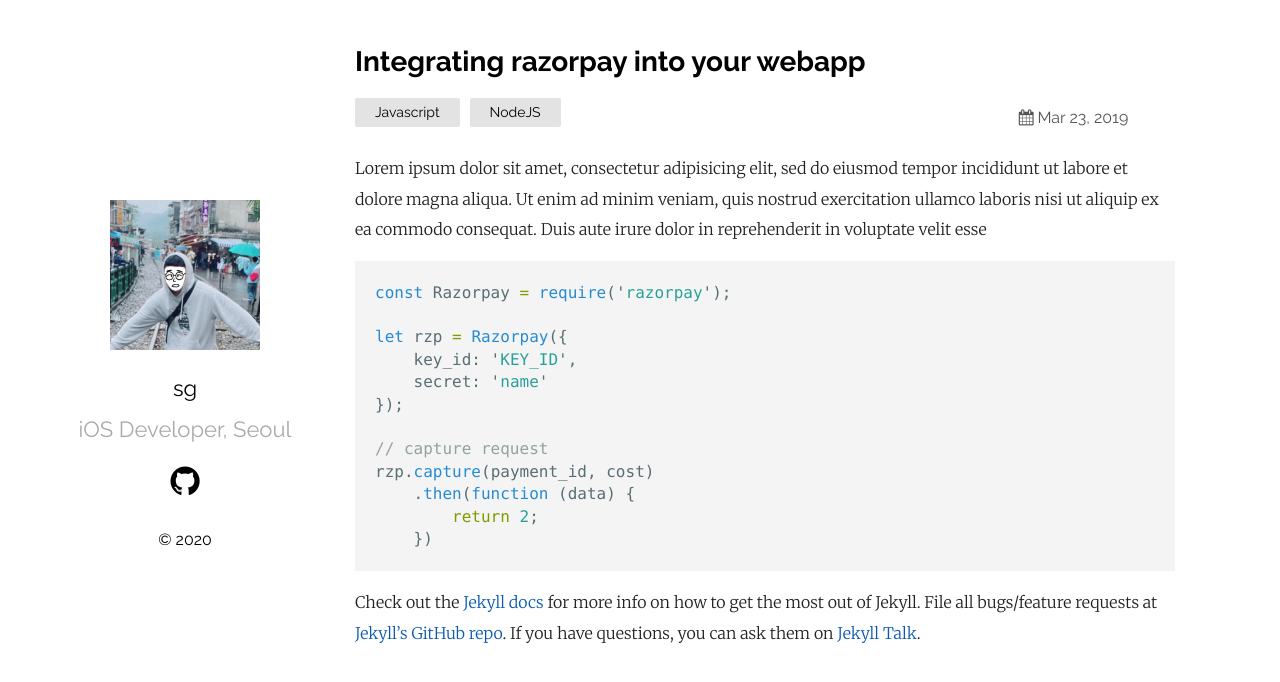
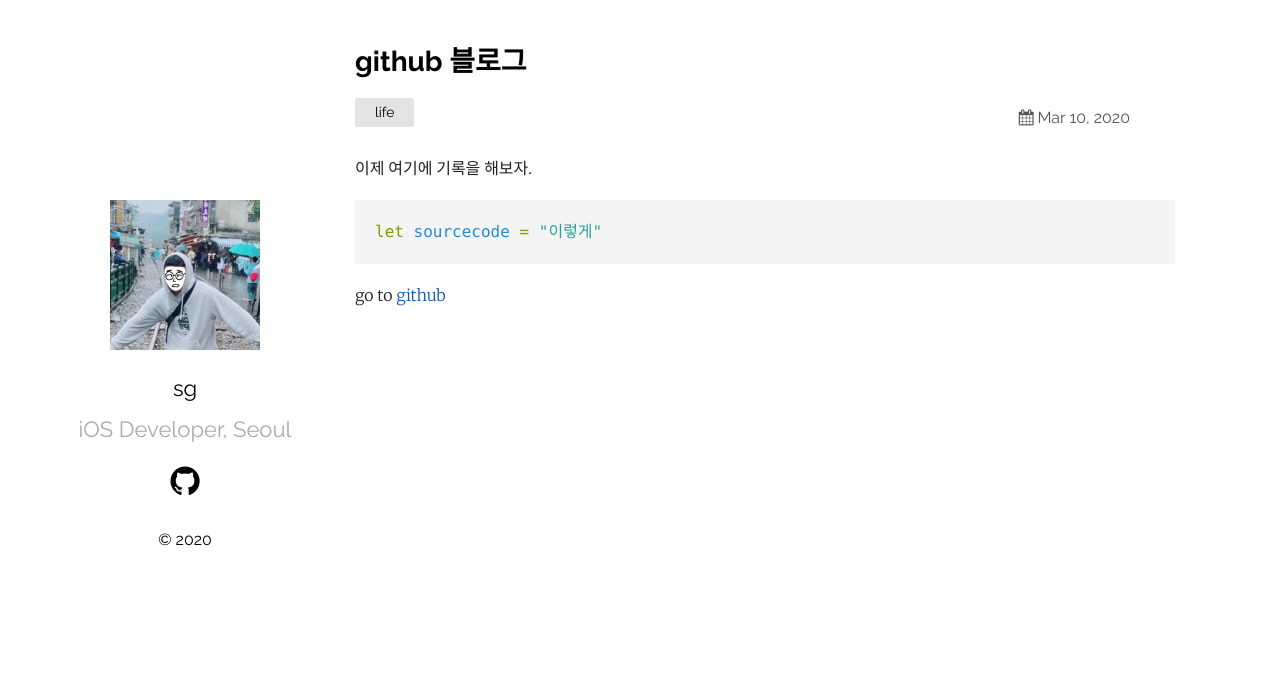
Before and after one commit to path0509/path0509.github.io, a Jekyll site: the page built from _posts/2019-03-23-welcome-to-jekyll.markdown, in a window 1280 px wide. Shown: the top 682 px of the page. Built offline with Jekyll 4.4.1, drawn with Linux system fonts in a browser that asks for light colours.

Commit message:
Update 2019-03-23-welcome-to-jekyll.markdown

````diff
--- a/_posts/2019-03-23-welcome-to-jekyll.markdown
+++ b/_posts/2019-03-23-welcome-to-jekyll.markdown
@@ -1,28 +1,15 @@
 ---
 layout: post
-title:  "Integrating razorpay into your webapp"
-date:   2019-03-23 21:03:36 +0530
-categories: Javascript NodeJS
+title:  "github 블로그"
+date:   2020-03-10 18:36:18 +0900
+categories: life
 ---
-Lorem ipsum dolor sit amet, consectetur adipisicing elit, sed do eiusmod tempor incididunt ut labore et dolore magna aliqua. Ut enim ad minim veniam, quis nostrud exercitation ullamco laboris nisi ut aliquip ex ea commodo consequat. Duis aute irure dolor in reprehenderit in voluptate velit esse
+이제 여기에 기록을 해보자.
 
-```javascript
-const Razorpay = require('razorpay');
-
-let rzp = Razorpay({
-	key_id: 'KEY_ID',
-	secret: 'name'
-});
-
-// capture request
-rzp.capture(payment_id, cost)
-	.then(function (data) {
-		return 2;
-	})
+```swift
+let sourcecode = "이렇게"
 ```
 
-Check out the [Jekyll docs][jekyll-docs] for more info on how to get the most out of Jekyll. File all bugs/feature requests at [Jekyll’s GitHub repo][jekyll-gh]. If you have questions, you can ask them on [Jekyll Talk][jekyll-talk].
+go to [github]
 
-[jekyll-docs]: https://jekyllrb.com/docs/home
-[jekyll-gh]:   https://github.com/jekyll/jekyll
-[jekyll-talk]: https://talk.jekyllrb.com/
+[github]: https://github.com/path0509
````
